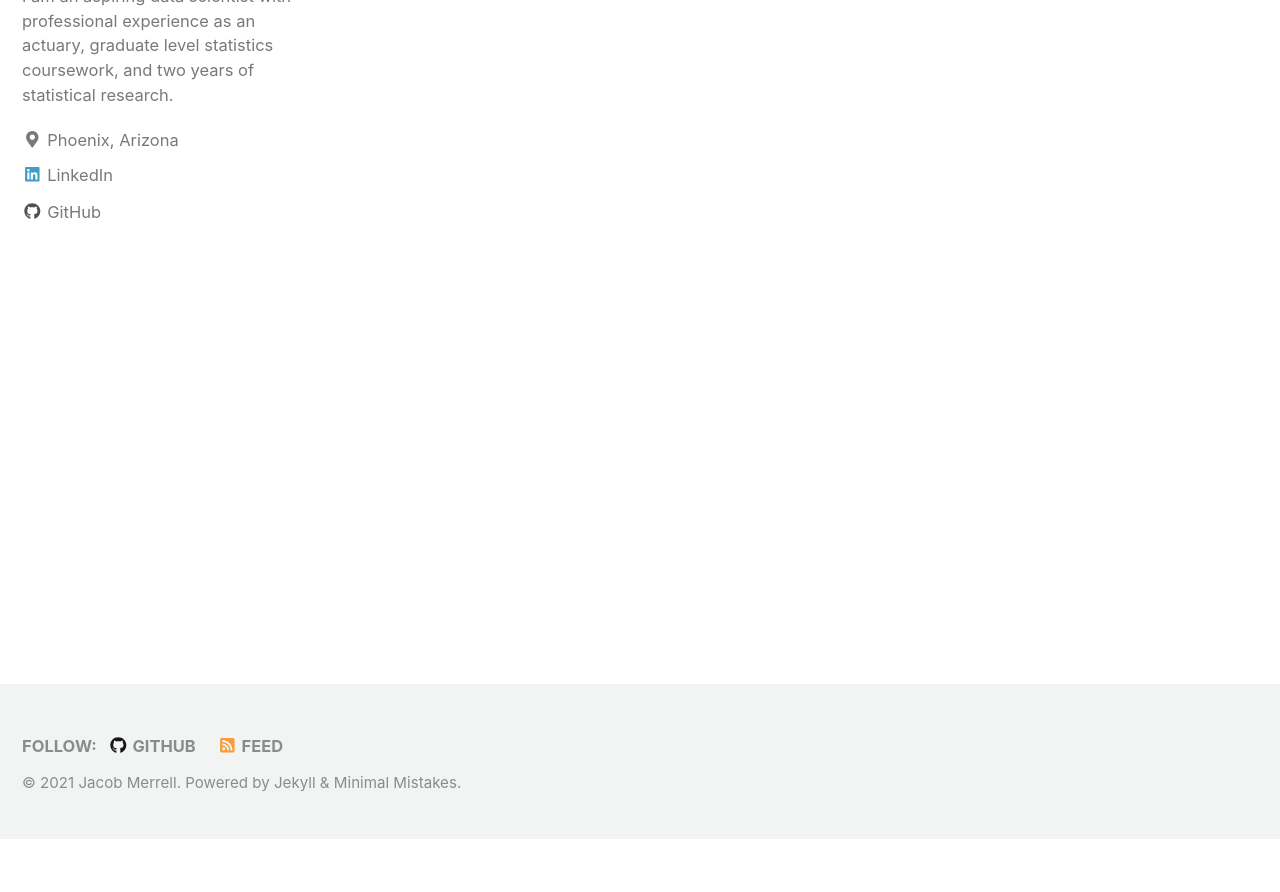
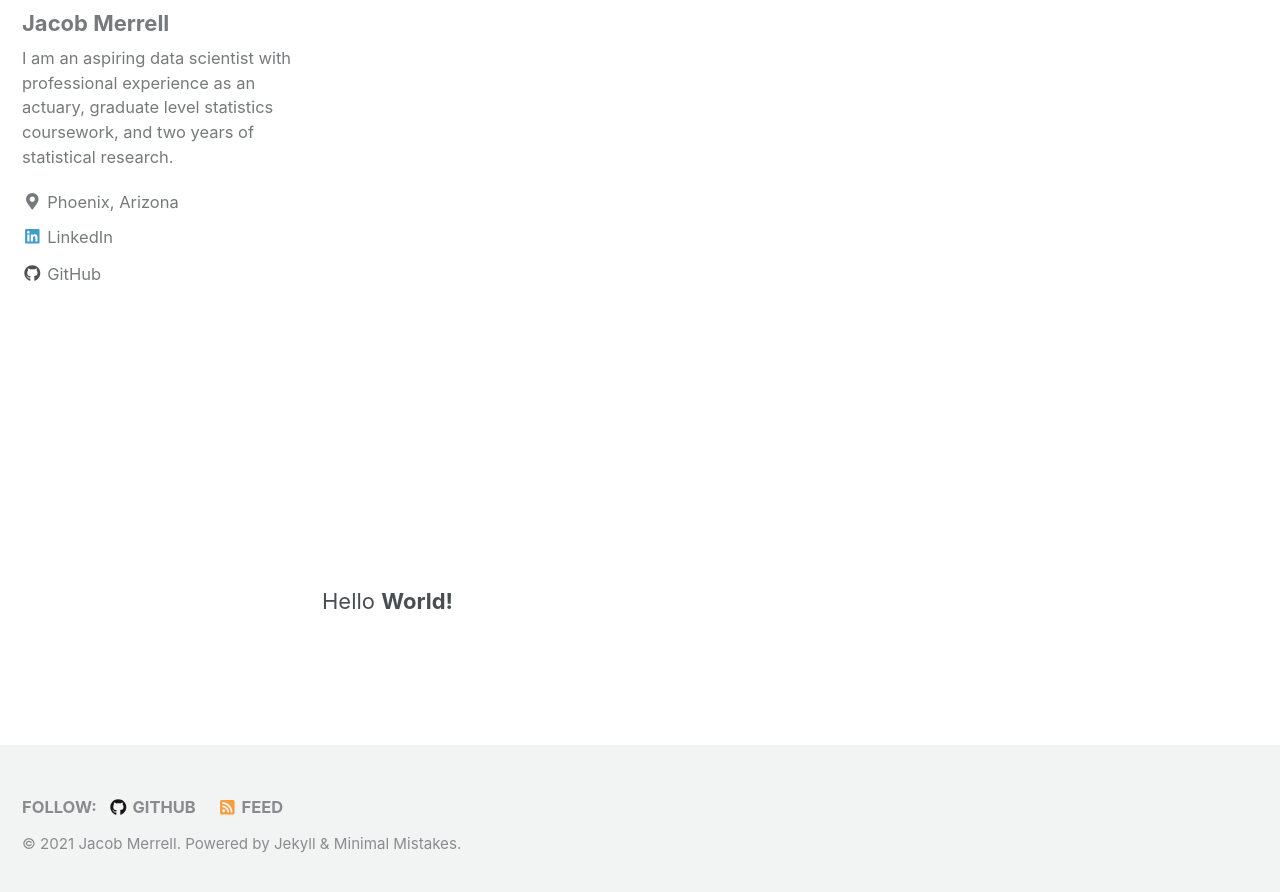
Before and after one commit to jmmerrell/jmmerrell.github.io, a Jekyll site: the page built from _pages/resume.md, in a window 1280 px wide and 900 px high, scrolled down 3599 px. Shown: the top 892 px of the window. Built offline with Jekyll 4.4.1, drawn with Linux system fonts in a browser that asks for light colours; nearby versions of some CDN libraries; before the commit the page ends 4437 px from its top, so only the background shows below that.

Commit message:
Update resume.md

```diff
--- a/_pages/resume.md
+++ b/_pages/resume.md
@@ -6,3 +6,5 @@
 ---
 
 <embed src="https://jmmerrell.github.io/resume.pdf#zoom=150" width="100%" height="600px" type="application/pdf"/>
+
+{{< myshortcode >}}<p>Hello <strong>World!</strong></p>{{< /myshortcode >}}
```
